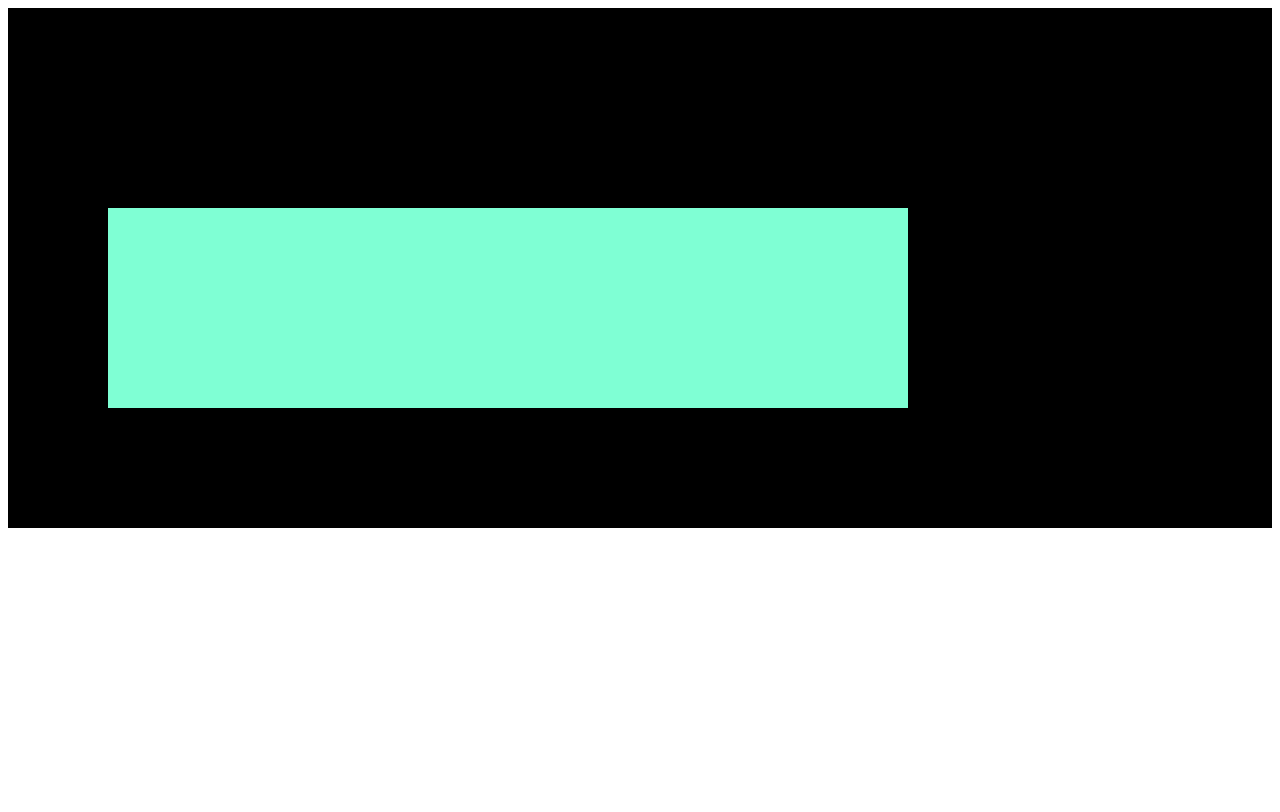
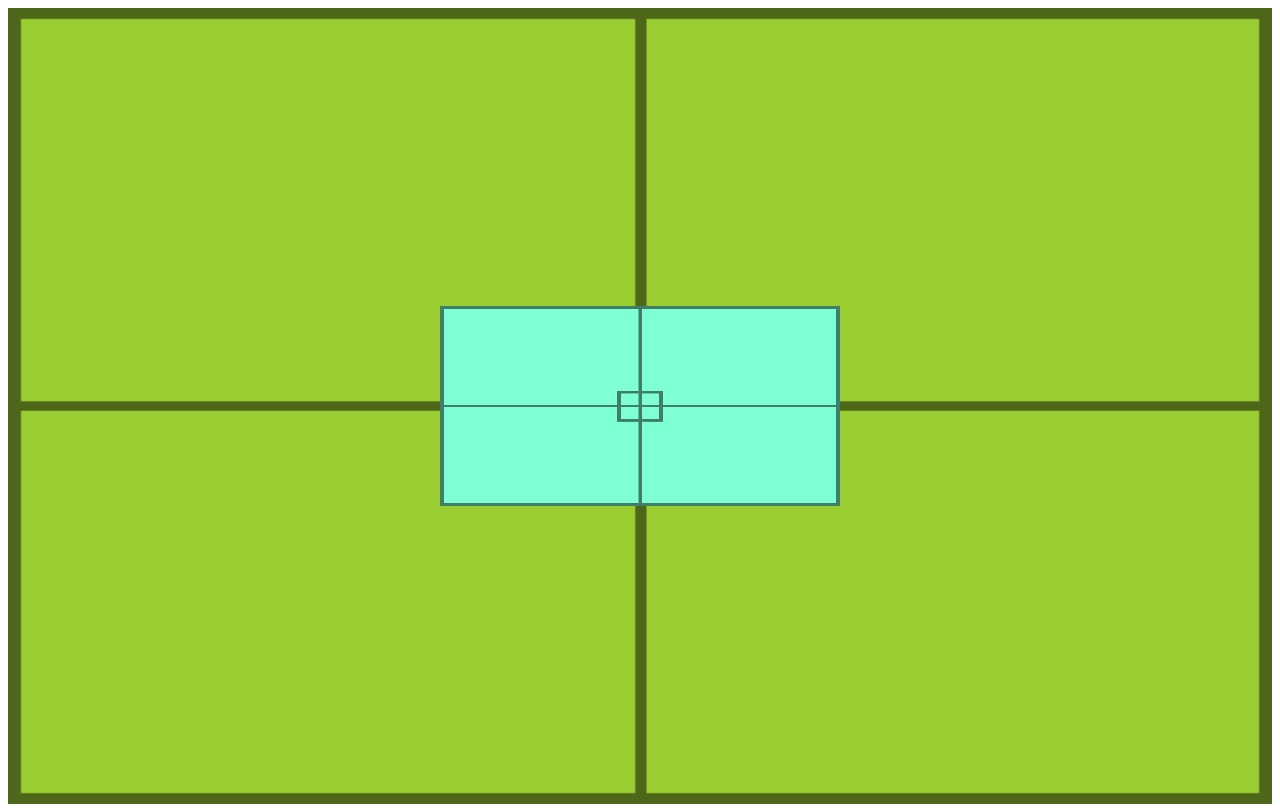
Before and after one commit to gustavodsantos/HTML5-CSS3, a plain HTML site: page Exercicios/exerc 022/fundo007.html in a window 1280 px wide. Drawn offline with Linux system fonts and the light colour scheme.

Commit message:
Update fundo007.html

```diff
--- a/Exercicios/exerc 022/fundo007.html
+++ b/Exercicios/exerc 022/fundo007.html
@@ -7,19 +7,23 @@
     <title>alinhamento vertical</title>
     <style>
         #conteiner {
+            background-image: url(imagens/target001.png);
+            background-size: 100% 100%;
+            height: 97vh;
             position: relative;
-            height: 500px;
-            background-color: black;
+            background-color: yellowgreen;
             padding: 10px;
         }
         #conteudo {
+            background-image: url(imagens/target001.png);
+            background-size: 100% 100%;
             position: absolute;
             height: 200px;
+            width: 400px;
             background-color: aquamarine;
-            width: 800px;
-
-            left: 100px;
-            top: 200px;
+            left: 50%;
+            top: 50%;
+            transform: translate(-50%, -50%);
         }
     </style>
 </head>
```
